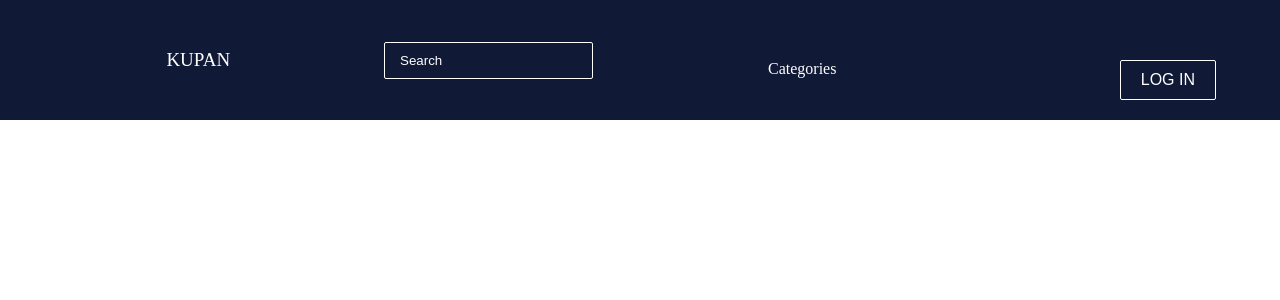
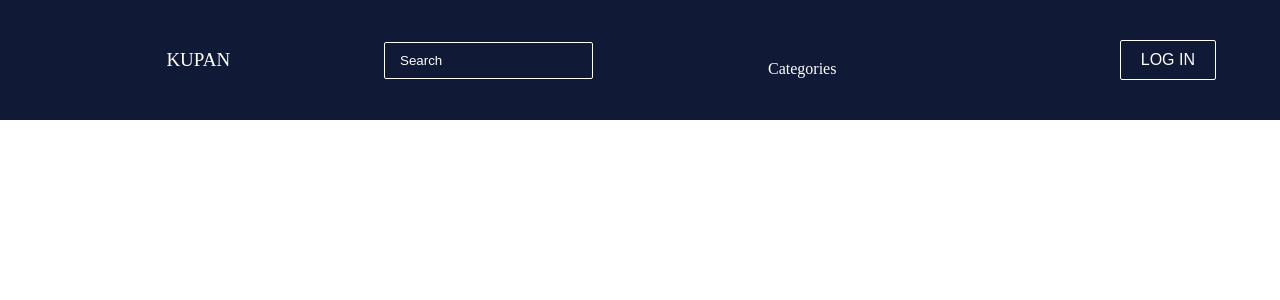
Before and after one commit to ITheGMC/kupan, a PHP site: page /login.html in a window 1280 px wide. Shown: the top 300 px of the page. Run offline with PHP 8.4, Linux system fonts and the light colour scheme.

Commit message:
hyprelink center

```diff
--- a/css/login.css
+++ b/css/login.css
@@ -90,3 +90,14 @@ li {
     color: #101935;
     background-color: #fff;
 }
+a {
+    text-decoration: none;
+    display: flex;
+    place-content: center;
+    place-items: center;
+    align-items: center;
+    color: #fff;
+    text-align: center;
+    justify-content: center;
+    cursor: pointer;
+}
```
